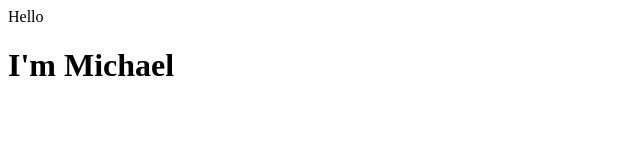
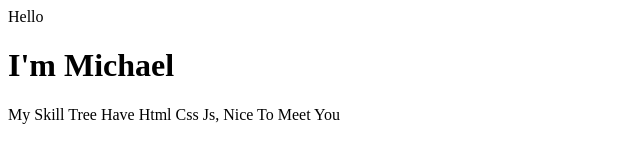
Before and after one commit to xujpvuxu/frontEnd, a plain HTML site: page Introduce/Introduce.html in a window 1280 px wide. Shown: the whole page, without its empty margins (0-640 px from the left). Drawn offline with Linux system fonts and the light colour scheme.

Commit message:
Add Introduce

```diff
--- a/Introduce/Introduce.html
+++ b/Introduce/Introduce.html
@@ -6,8 +6,10 @@
 </head>
 <main >
     <div >
-        <div>Hello
+        <div>
+            <div>Hello</div>
             <h1>I'm Michael</h1>
+            <p>My Skill Tree Have Html Css Js, Nice To Meet You</p>
         </div>
         <div></div>
     </div>
```
Also changed, not shown: 1 other file.
